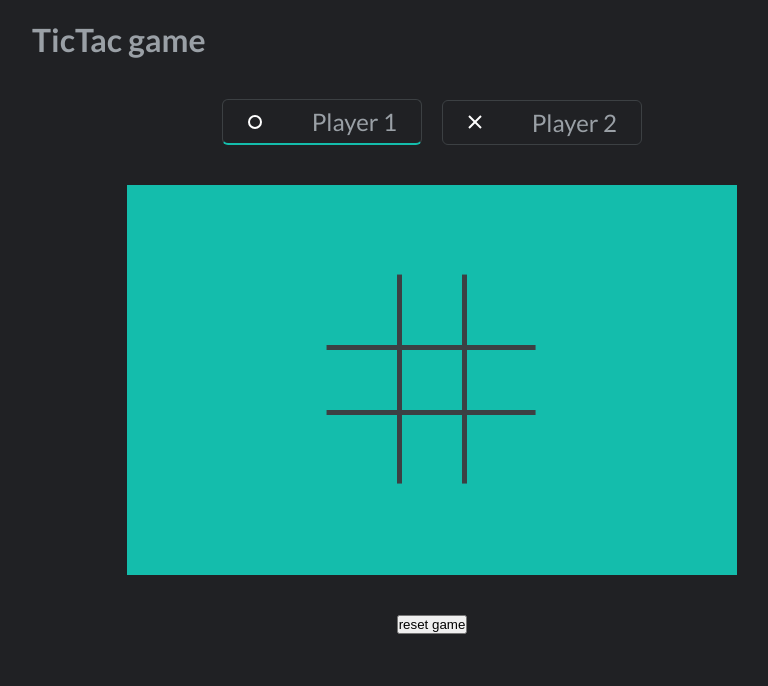
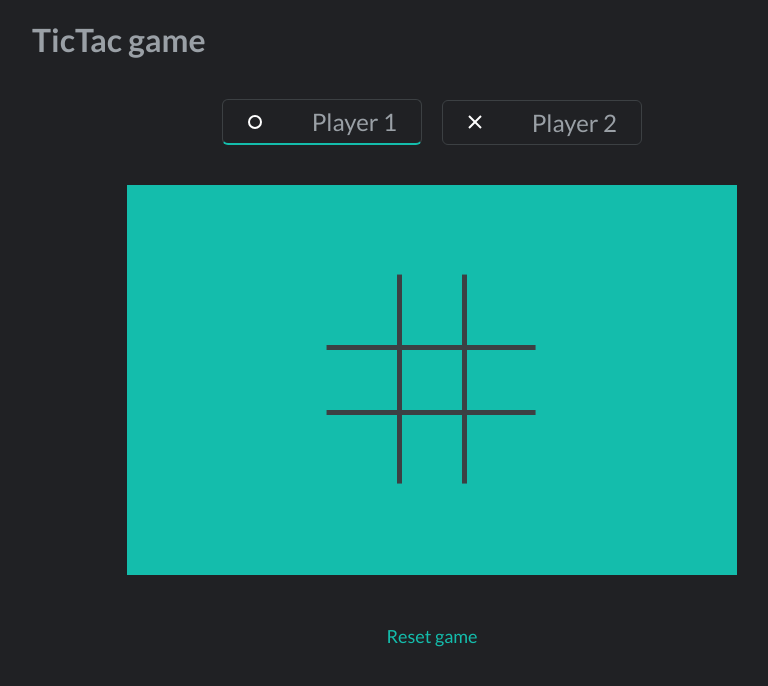
Before and after one commit to AntonOshurek/tictac-game, a React (Create React App) app: page / in a window 1280 px wide. Shown: the top 686 px of the page, without its empty margins (208-976 px from the left). Built offline with nearby package versions, Linux system fonts and the light colour scheme.

Commit message:
add reset button

```diff
--- a/src/components/game-board/game-board.scss
+++ b/src/components/game-board/game-board.scss
@@ -22,6 +22,6 @@
   justify-content: center;
   align-items: center;
 
-  padding: 100px 100px;
+  padding: 100px 0;
   background-color: var(--main-color);
 }
--- a/src/components/game-board/game-board.tsx
+++ b/src/components/game-board/game-board.tsx
@@ -1,5 +1,5 @@
 //components
-import { Players, Game } from '../';
+import { Players, Game, ResetButton } from '../';
 //styles
 import './game-board.scss';
 
@@ -15,7 +15,7 @@ const GameBoard = (): JSX.Element => {
         <Game />
       </section>
 
-      <button type="button">reset game</button>
+      <ResetButton />
     </section>
   );
 };
--- a/src/components/index.ts
+++ b/src/components/index.ts
@@ -2,5 +2,6 @@ import Header from './header/header';
 import GameBoard from './game-board/game-board';
 import Players from './players/players';
 import Game from './game/game';
+import ResetButton from './reset-button/reset-button';
 
-export { Header, GameBoard, Players, Game };
+export { Header, GameBoard, Players, Game, ResetButton };
--- /dev/null
+++ b/src/components/reset-button/reset-button.scss
@@ -0,0 +1,11 @@
+.reset-button {
+  background-color: transparent;
+  border: none;
+
+  color: var(--main-color);
+  font-family: var(--basic-font);
+  font-size: 18px;
+  font-weight: 400;
+  padding: 10px 20px;
+  cursor: pointer;
+}
--- /dev/null
+++ b/src/components/reset-button/reset-button.tsx
@@ -0,0 +1,12 @@
+//styles
+import './reset-button.scss';
+
+const ResetButton = (): JSX.Element => {
+  return (
+    <button className="reset-button" type="button">
+      Reset game
+    </button>
+  );
+};
+
+export default ResetButton;
```
